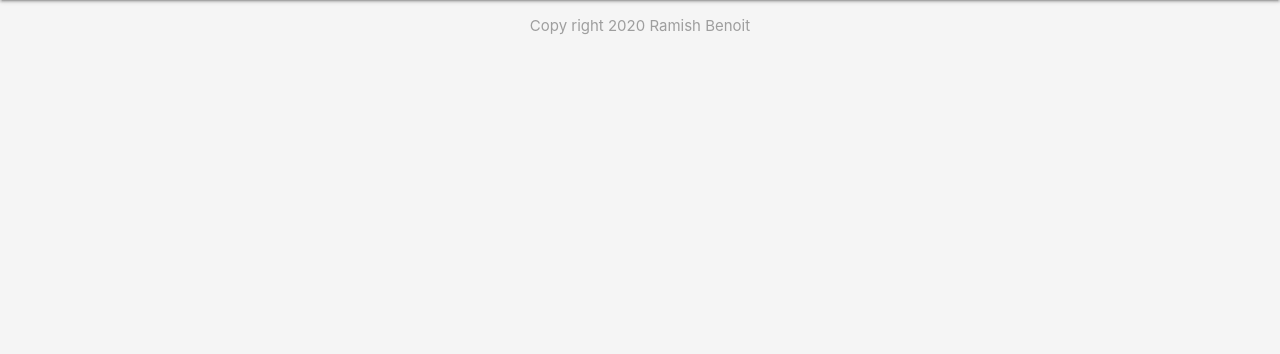
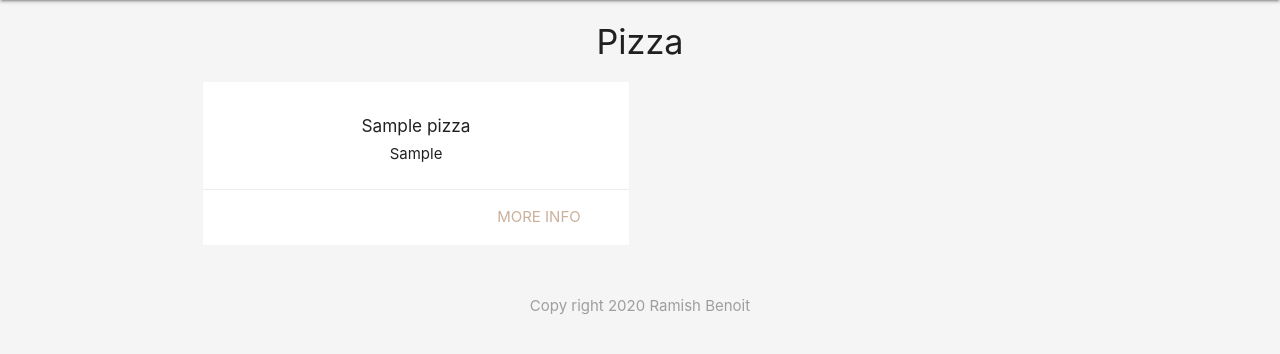
Before and after one commit to lottin/basic_php_with_crud, a PHP site: page / in a window 1280 px wide. Shown: the part 64-418 px from the top of the page. Run offline with PHP 8.4, Linux system fonts and the light colour scheme; tables that the repository leaves empty or names only in its code hold one stand-in row (values such as "Sample post").

Commit message:
third commit

```diff
--- a/index.php
+++ b/index.php
@@ -1,5 +1,37 @@
+<?php
+$conn = mysqli_connect('localhost', 'root', '', 'ninja_pizza');
+if(!$conn){
+    echo "connection errors:".mysqli_connect_error();
+}
+$sql = "SELECT id, title, ingredients  FROM pizzas;";
+$result = mysqli_query($conn, $sql);
+$pizzas = mysqli_fetch_all($result, MYSQLI_ASSOC);
+mysqli_free_result($result);
+mysqli_close($conn);
+
+
+?>
 <!DOCTYPE html>
 <html lang="en">
-    <?php  include 'templates/header.php'?>
-    <?php  include 'templates/footer.php'?>
+   <?php  include('templates/header.php');?>
+       <h4 class="text-grey center">Pizza</h4>
+       <div class="container">
+           <div class="row">
+               <?php
+                  foreach($pizzas as $pizza){ ?>
+                  <div class="col s6 md3">
+                    <div class="card z-depth-0">
+                        <div class="card-content center"><h6><?php echo htmlspecialchars($pizza['title'])?></h6>
+                        <div><?php echo htmlspecialchars($pizza['ingredients'])?></div>
+                    </div>
+                        <div class="card-action right-align">
+                            <a href="#" class="brand-text">More info</a>
+                        </div>
+                    </div>
+                  </div>
+                  <?php } ?>
+
+           </div>
+       </div>
+   <?php  include('templates/footer.php');?>
 </html>
```
Also changed, not shown: add.php (+13 -7 lines).
